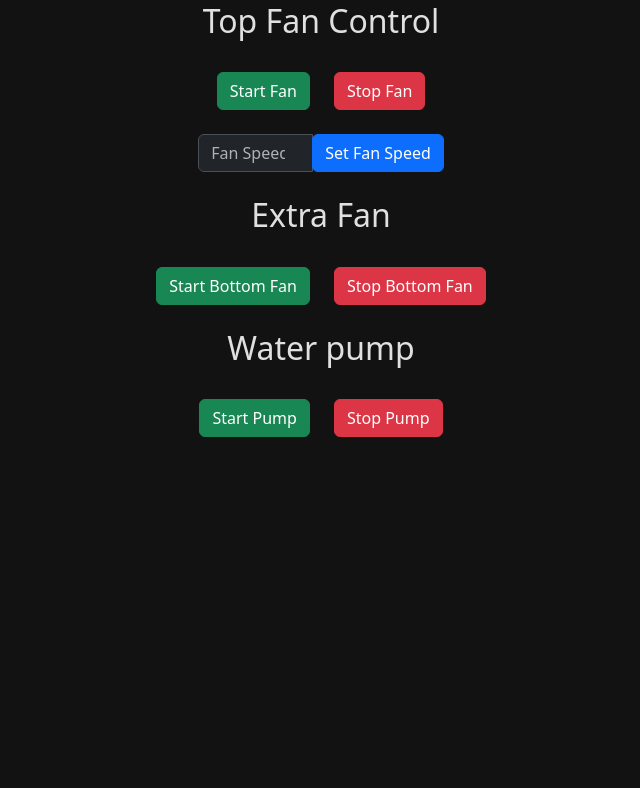
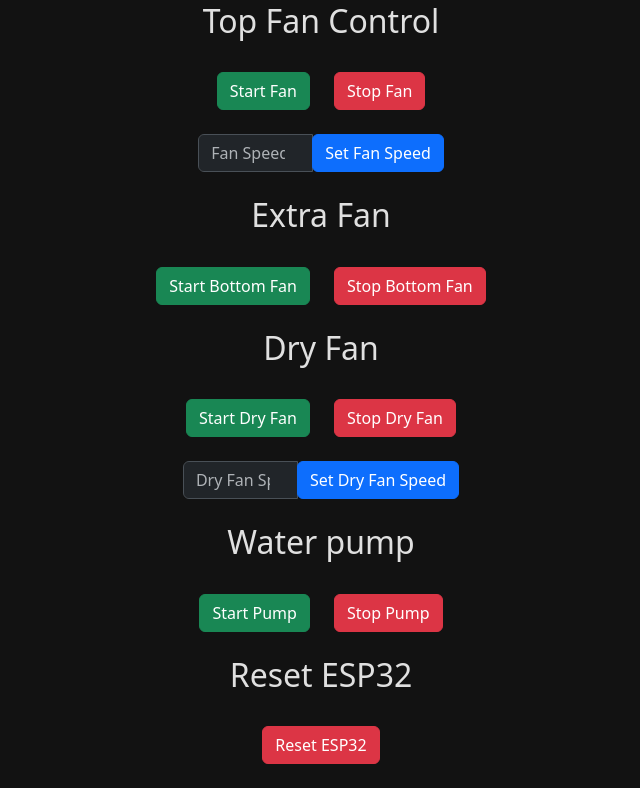
Before and after one commit to JavierVolpe/SmartGrow, a Flask app: page /fan_control in a window 1280 px wide. Shown: the part 78-866 px from the top of the page, without its empty margins (319-959 px from the left). Before the commit the page ends 515 px from the top, so only its background shows below. Run offline with Flask 3, Linux system fonts and the light colour scheme; the visitor is signed in with stand-in values (Sample User, id 1).

Commit message:
Added extra fan and MQTT topic selection.

```diff
--- a/routes.py
+++ b/routes.py
@@ -701,7 +701,44 @@ def dashboard():
                            last_watering=last_watering,
                            smart_plug_status=smart_plug_status)
 
+### EXTRA FAN: DRY HOUSE ###
+# Route to handle the "Start Dry Fan" button
+@app.route("/start_dry_fan", methods=["POST"])
+@login_required
+def start_dry_fan():
+    try:
+        publish_mqtt_message("fan_speed_60", "Dry Fan started successfully at 60%.", "Failed to start Dry Fan","dry/control")
+    except Exception as e:
+        flash(f"Failed to start Dry Fan. Error: {e}", "danger")
+    return redirect(url_for("fan_control"))
 
+# Route to handle the "Stop Dry Fan" button
+@app.route("/stop_dry_fan", methods=["POST"])
+@login_required
+def stop_dry_fan():
+    try:
+        publish_mqtt_message("stop_fan", "Dry Fan stopped successfully.", "Failed to stop Dry Fan","dry/control")
+    except Exception as e:
+        flash(f"Failed to stop Dry Fan. Error: {e}", "danger")
+    return redirect(url_for("fan_control"))
+
+# Route to set the speed of the Dry Fan
+@app.route("/set_dry_fan_speed", methods=["POST"])
+@login_required
+def set_dry_fan_speed():
+    dry_fan_speed = request.form.get("dry_fan_speed")
+    try:
+        dry_fan_speed_int = int(dry_fan_speed)
+        if 0 <= dry_fan_speed_int <= 100:
+            message = f"fan_speed_{dry_fan_speed_int}"
+            publish_mqtt_message(message, f"Dry Fan speed set to {dry_fan_speed_int}%", "Failed to set Dry Fan speed","dry/control")
+        else:
+            flash("Invalid dry fan speed. Please enter a value between 0 and 100.", "danger")
+    except ValueError:
+        flash("Invalid dry fan speed. Please enter a numeric value.", "danger")
+    except Exception as e:
+        flash(f"Failed to set Dry Fan speed. Error: {e}", "danger")
+    return redirect(url_for("fan_control"))
 
 
 if __name__ == '__main__':
--- a/templates/fan_control.html
+++ b/templates/fan_control.html
@@ -64,7 +64,42 @@
             </form>
         </div>
     </div>
+<!-- Dry Fan Control Section -->
+<div class="container-fluid">
+    <div class="row justify-content-center mt-4">
+        <div class="col-12 text-center">
+            <h2>Dry Fan</h2>
+        </div>
+    </div>
 
+    <!-- Buttons to Control Dry Fan -->
+    <div class="row justify-content-center my-4">
+        <div class="col-auto">
+            <form action="{{ url_for('start_dry_fan') }}" method="post">
+                <button type="submit" class="btn btn-success">Start Dry Fan</button>
+            </form>
+        </div>
+        <div class="col-auto">
+            <form action="{{ url_for('stop_dry_fan') }}" method="post">
+                <button type="submit" class="btn btn-danger">Stop Dry Fan</button>
+            </form>
+        </div>
+    </div>
+
+    <!-- Dry Fan Speed Control Form -->
+    <div class="row justify-content-center my-4">
+        <div class="col-auto">
+            <form action="{{ url_for('set_dry_fan_speed') }}" method="post">
+                <div class="input-group">
+                    <input type="number" name="dry_fan_speed" min="0" max="100" class="form-control" placeholder="Dry Fan Speed (%)" required>
+                    <div class="input-group-append">
+                        <button type="submit" class="btn btn-primary">Set Dry Fan Speed</button>
+                    </div>
+                </div>
+            </form>
+        </div>
+    </div>
+</div>
     <div class="container-fluid">
         <!-- Pump Control Heading -->
         <div class="row justify-content-center mt-4">
@@ -86,6 +121,21 @@
             </form>
         </div>
     </div>
+    <div class="container-fluid">
+        <!-- Reset Heading -->
+        <div class="row justify-content-center mt-4">
+            <div class="col-12 text-center">
+                <h2>Reset ESP32 </h2>
+            </div>
+        </div>
+    <!-- Buttons to Reset ESP32 -->
+    <div class="row justify-content-center my-4">
+        <div class="col-auto">
+            <form action="{{ url_for('reset_esp') }}" method="post">
+                <button type="submit" class="btn btn-danger">Reset ESP32 </button>
+            </form>
+        </div>
+    </div>
 
 
 
```
